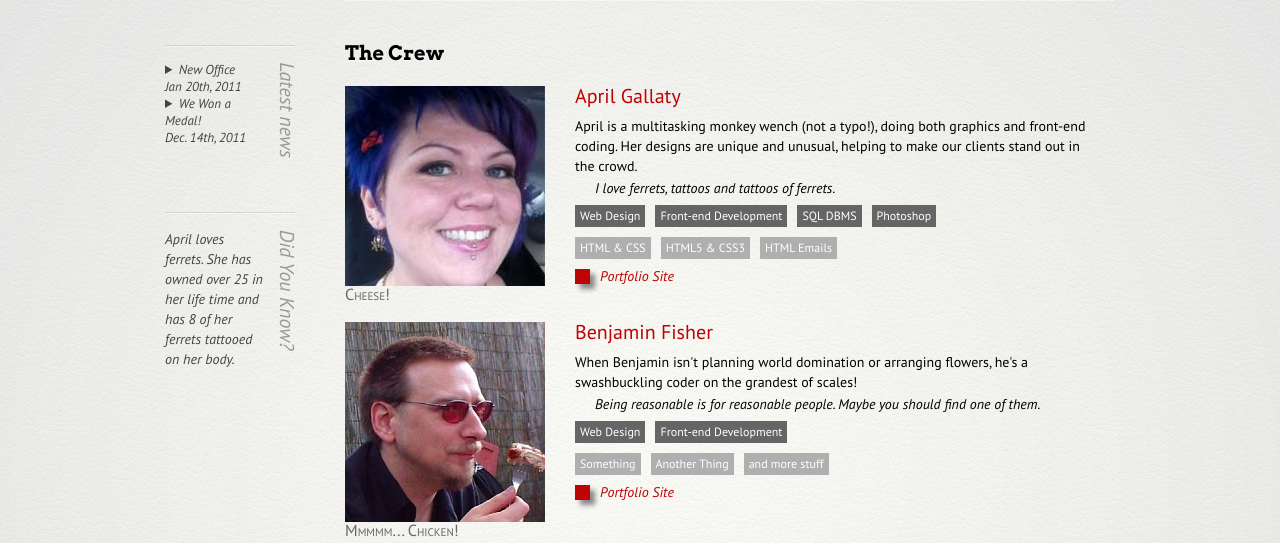
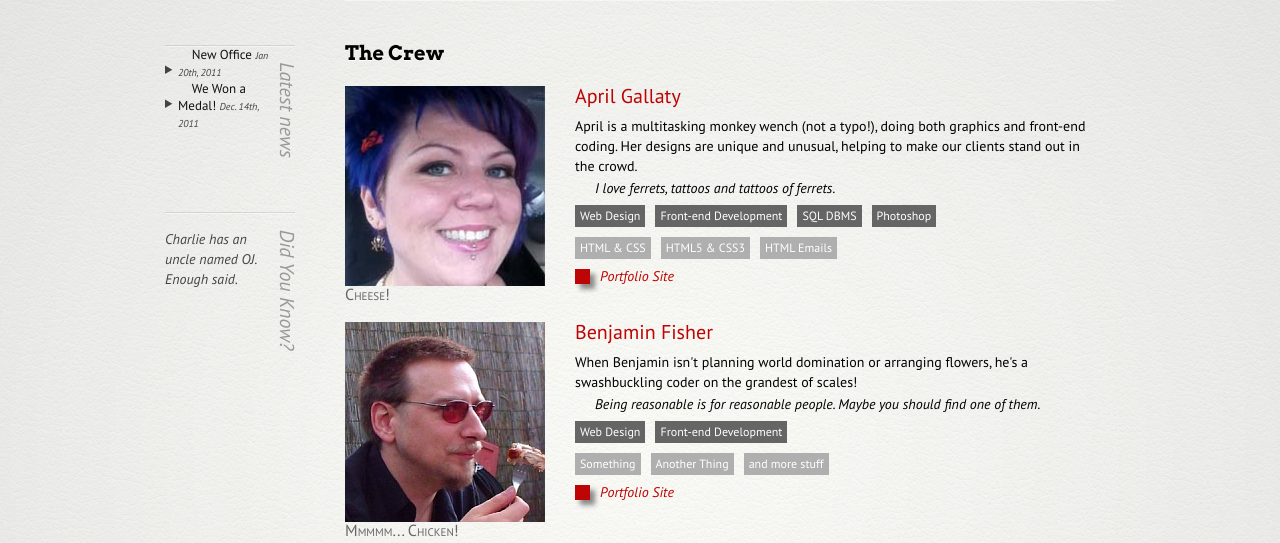
Before and after one commit to benjaminfisher/WDIM393H, a PHP site: page /about.html in a window 1280 px wide. Shown: the part 221-764 px from the top of the page. Run offline with PHP 8.4, Linux system fonts and the light colour scheme; some libraries are stand-ins or nearby versions.

Commit message:
Matching sidebar html formatting from index to about and portfolio. Also changes to global css to accommodate changes to html.

```diff
--- a/about.html
+++ b/about.html
@@ -209,6 +209,7 @@
 			</article>
 		</section>
 <!-- end #nate -->
+
 		<!-- global sidebar -->
 
 		<aside class="sidebar">
@@ -217,28 +218,36 @@
 
 				<article>
 					<details>
-						<summary>New Office</summary>
-						<p>The dust is cleared and we finally settled into our new office in downtown Portland. Be sure to come by and see our new digs. We even have fancy vending machines, an orange accent wall, and a pool table.</p>
+						<summary>
+							<strong>New Office</strong>
+							<time datetime="2011-01-20">Jan 20th, 2011</time>
+						</summary>
+						<p>
+							The dust is cleared and we finally settled into our new office in
+							downtown Portland. Be sure to come by and see our new digs. We even
+							have fancy vending machines, an orange accent wall, and a pool table.
+						</p>
 					</details>
-					<footer>
-						<time datetime="2011-01-20">Jan 20th, 2011</time>
-					</footer>
 				</article>
 
 				<article>
 					<details>
-						<summary>We Won a Medal!</summary>
-						<p>The team recently won a WebDev 2012 Gold Medal for our pioneering designs using HTML5. We're very proud of this! Check out our portfolio	to see some of the work that lead to this award.</p>
+						<summary>
+							<strong>We Won a Medal!</strong>
+							<time datetime="2011-12-14">Dec. 14th, 2011</time>
+						</summary>
+						<p>
+							The team recently won a WebDev 2012 Gold Medal for our pioneering
+							designs using HTML5. We're very proud of this! Check out our portfolio
+							to see some of the work that lead to this award.
+						</p>
 					</details>
-					<footer>
-						<time datetime="2011-12-14">Dec. 14th, 2011</time>
-					</footer>
 				</article>
-			</section> <!-- End News -->
+			</section>
 
 			<section class="did-you-know group">
 				<h3>Did You Know?</h3>
-				<p>April loves ferrets. She has owned over 25 in her life time and has 8 of her ferrets tattooed on her body.</p>
+				<p>Charlie has an uncle named OJ. Enough said.</p>
 			</section>
 		</aside>
 	</section>
--- a/css/global.css
+++ b/css/global.css
@@ -517,7 +517,7 @@ and (min-width : 768px) {
 	  right: -39px;
 	}
 
-	aside.sidebar section.news article summary h4,
+	aside.sidebar section.news article summary strong,
 	aside.sidebar section.news article summary time {
 	  color: #111;
 	  font-style: normal;
@@ -545,7 +545,7 @@ and (min-width : 768px) {
 	    display: block;
 	    padding-bottom: 15px;
 	  }
-	  aside.sidebar section.news article summary h4,
+	  aside.sidebar section.news article summary strong,
 	  aside.sidebar section.news article summary time {
 	    color: #111;
 	    font-style: normal;
```
Also changed, not shown: portfolio.html (+5 -9 lines).
